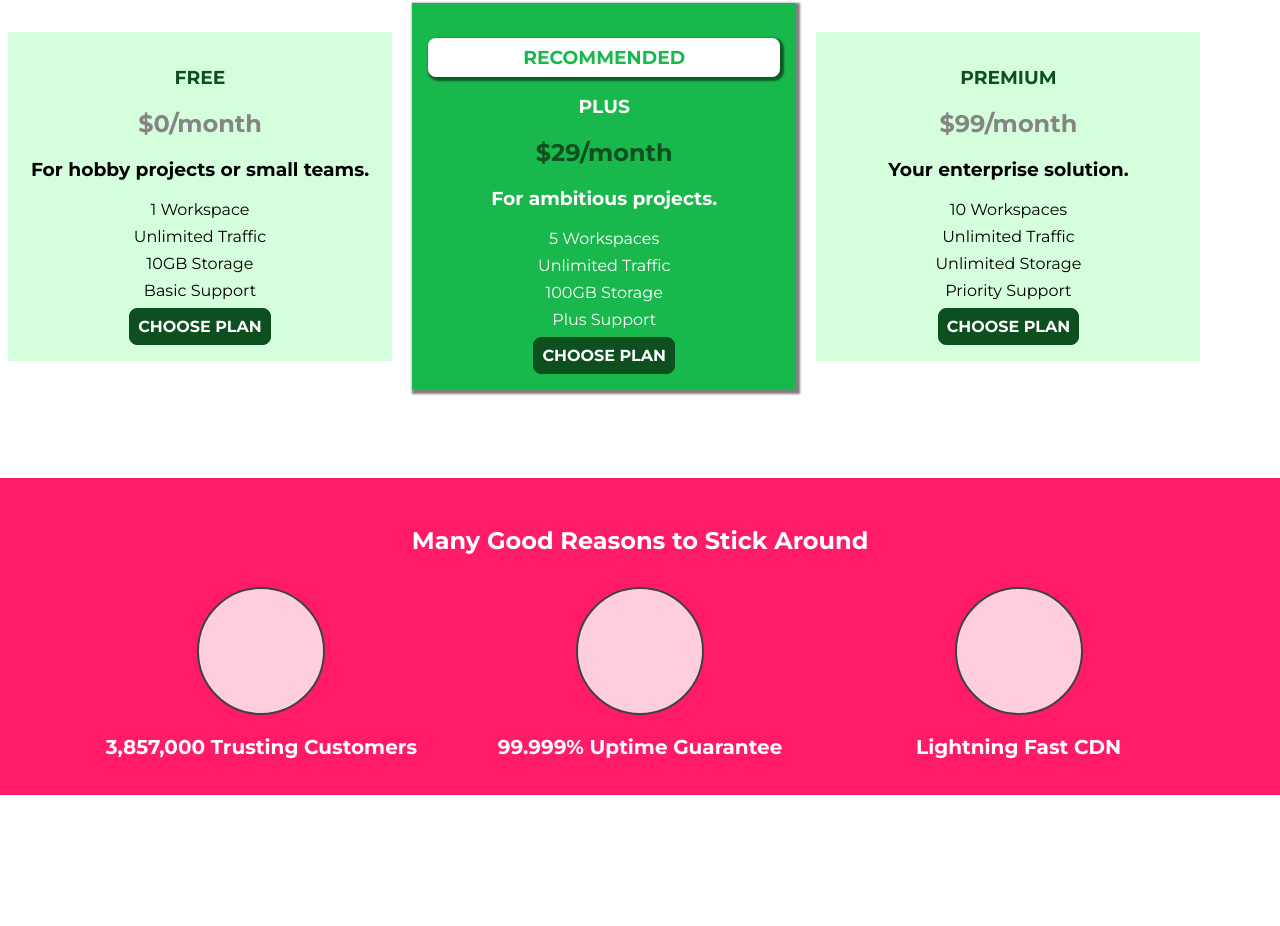
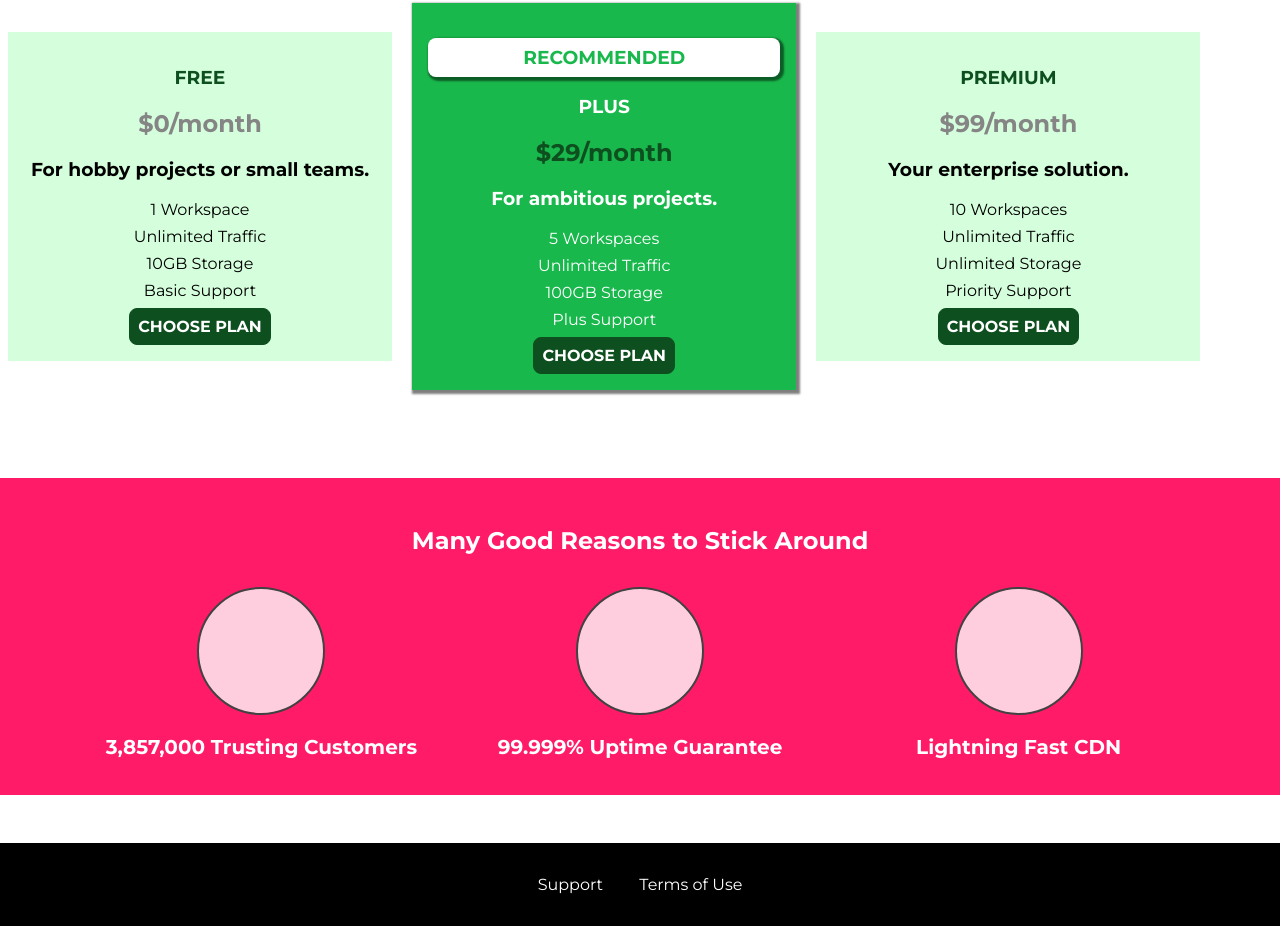
Before and after one commit to softwareliberationarmy/css-udemy, a plain HTML site: page Section05/practice01/index.html in a window 1280 px wide. Shown: the part 645-1571 px from the top of the page. Before the commit the page ends 1440 px from the top, so only its background shows below. Drawn offline with Linux system fonts and the light colour scheme.

Commit message:
adding the footer and styling it
text-decoration, anchor tag inherited vs browser default declared styles, list-style, text-align

```diff
--- a/Section05/practice01/index.html
+++ b/Section05/practice01/index.html
@@ -105,5 +105,17 @@
         </ul>
       </section>
     </main>
+    <footer class="main-footer">
+      <nav>
+        <ul class="main-footer__links">
+          <li class="main-footer__link">
+            <a href="#">Support</a>
+          </li>
+          <li class="main-footer__link">
+            <a href="#">Terms of Use</a>
+          </li>
+        </ul>
+      </nav>
+    </footer>
   </body>
 </html>
--- a/Section05/practice01/main.css
+++ b/Section05/practice01/main.css
@@ -130,6 +130,34 @@ body {
     font-size: 20px;
 }
 
+.main-footer {
+    background-color: black;
+    padding: 32px;
+    margin-top: 48px;
+}
+
+.main-footer__links {
+    list-style: none;
+    margin: 0;
+    padding: 0;
+    text-align: center;
+}
+
+.main-footer__link {
+    display: inline-block;
+    margin: 0 16px;
+}
+
+.main-footer__link a {
+    color: white;
+    text-decoration: none;
+}
+
+.main-footer__link a:hover,
+.main-footer__link a:active {
+    color: #ccc;
+}
+
 /* h1 {
     font-family: sans-serif;
 } */
```
